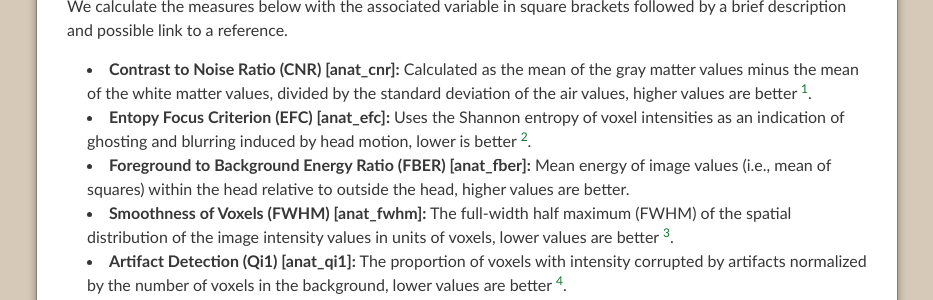
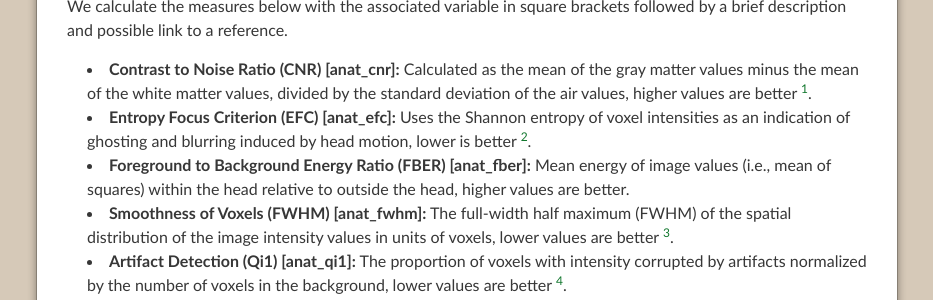
Before and after one commit to preprocessed-connectomes-project/quality-assessment-protocol, a Jekyll site: the page built from index.md, in a window 1280 px wide and 900 px high, scrolled down 1866 px. Shown: the part 153-453 px from the top of the window, without its empty margins (173-1106 px from the left). Built offline with Jekyll 4.4.1, drawn with Linux system fonts in a browser that asks for light colours; some of the changed text lies outside the part shown.

```diff
--- a/index.md
+++ b/index.md
@@ -71,7 +71,7 @@ Note that we will be using the above anatomical and functional outputs for our m
 We calculate the measures below with the associated variable in square brackets followed by a brief description and possible link to a reference.
 
 * **Contrast to Noise Ratio (CNR) [anat_cnr]:** Calculated as the mean of the gray matter values minus the mean of the white matter values, divided by the standard deviation of the air values, higher values are better [^1].
-* **Entopy Focus Criterion (EFC) [anat_efc]:** Uses the Shannon entropy of voxel intensities as an indication of ghosting and blurring induced by head motion, lower is better [^2].
+* **Entropy Focus Criterion (EFC) [anat_efc]:** Uses the Shannon entropy of voxel intensities as an indication of ghosting and blurring induced by head motion, lower is better [^2].
 * **Foreground to Background Energy Ratio (FBER) [anat_fber]:** Mean energy of image values (i.e., mean of squares) within the head relative to outside the head, higher values are better.
 * **Smoothness of Voxels (FWHM) [anat_fwhm]:** The full-width half maximum (FWHM) of the spatial distribution of the image intensity values in units of voxels, lower values are better [^3].
 * **Artifact Detection (Qi1) [anat_qi1]:** The proportion of voxels with intensity corrupted by artifacts normalized by the number of voxels in the background, lower values are better [^4].
@@ -144,7 +144,7 @@ We first compute the mean image values within gray matter (mean_gm) and the stan
 
 The spatial functional measures will make use of the mean functional image and include EFC, FBER, and FWHM (code which has been described above) along with GSR (code which has been described below).
 
-* **Entopy Focus Criterion [func_efc]:** SUses the Shannon entropy of voxel intensities as an indication of ghosting and blurring induced by head motion, lower is better [^2]. _Uses mean functional._
+* **Entropy Focus Criterion [func_efc]:** SUses the Shannon entropy of voxel intensities as an indication of ghosting and blurring induced by head motion, lower is better [^2]. _Uses mean functional._
 * **Foreground to Background Energy Ratio [func_fber]:** Mean energy of image values (i.e., mean of squares) within the head relative to outside the head, higher values are better. _Uses mean functional._
 * **Smoothness of Voxels [func_fwhm]:** The full-width half maximum (FWHM) of the spatial distribution of the image intensity values in units of voxels, lower values are better. _Uses mean functional._
 * **Ghost to Signal Ratio (GSR) [func_gsr]:** A measure of the mean signal in the ‘ghost’ image (signal present outside the brain due to acquisition in the phase encoding direction) relative to mean signal within the brain, lower values are better. _Uses mean functional._
```
Also changed, not shown: publications.md (added, +4 -0 lines).
